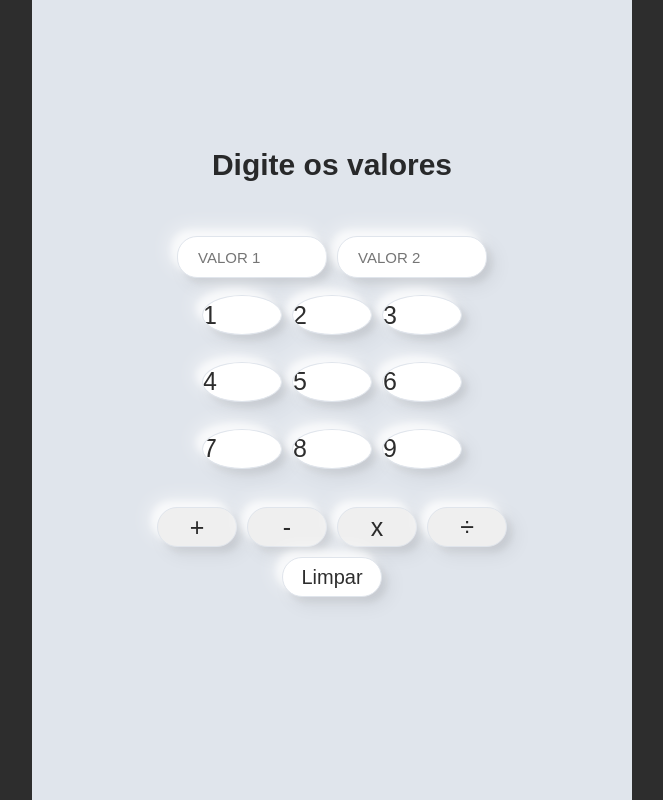
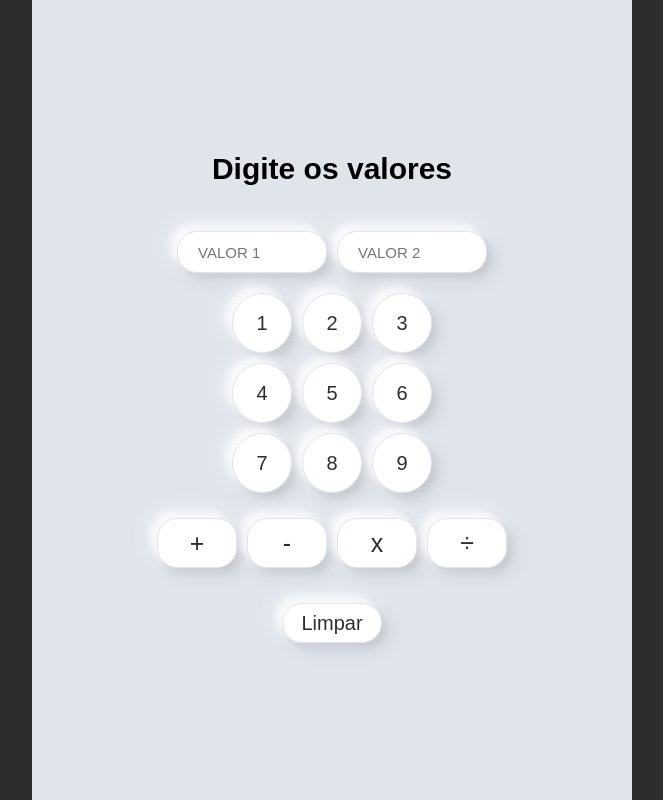
Before and after one commit to dududueedu/webCalculator, a React (Create React App) app in the folder calculator/: page / in a window 1280 px wide. Shown: the whole page, without its empty margins (308-971 px from the left). Built offline with nearby package versions, Linux system fonts and the light colour scheme.

Commit message:
visual design v2

```diff
--- a/calculator/src/components/Dashboard.jsx
+++ b/calculator/src/components/Dashboard.jsx
@@ -23,13 +23,14 @@ function Dashboard () {
                     <input type="submit" onClick={add8} value="8" className="numeros"/>
                     <input type="submit" onClick={add9} value="9" className="numeros"/>
                 </div>
-                <div className="position-row">
-                    <input type="submit" onClick={somar} value="+" />
-                    <input type="submit" onClick={subtrair} value="-" />
-                    <input type="submit" onClick={mutplicar} value="x" />
-                    <input type="submit" onClick={dividir} value="&#247;" />
+                <div>
+                    <input type="submit" onClick={somar} className="op" value="+" />
+                    <input type="submit" onClick={subtrair} className="op" value="-" />
+                    <input type="submit" onClick={mutplicar} className="op" value="x" />
+                    <input type="submit" onClick={dividir} className="op" value="&#247;" />
                 </div>
-                <a href="index.html"><input type="reset" value="Limpar" /></a>
+                <a href="index.html" className = "clean">
+                    <input type="reset" value="Limpar" /></a>
                 <div id="res"> </div>
             </div>
         )
--- a/calculator/src/css/style.css
+++ b/calculator/src/css/style.css
@@ -9,9 +9,7 @@
 }
 body{
     display: flex;
-    flex-direction: column;
     justify-content: center;
-    align-items: center;
     height: 100vh;
     overflow: hidden;
     font-family: arial;
@@ -30,19 +28,31 @@ body{
 
 h3{
     font-size: 30px;
-    margin-bottom: 50px;
-    color: #000000d2;
+    margin-bottom: 40px;
 }
 
-.position-row{
-    display:flex;
+.position-num-row{
+    display: flex;
+    align-items: center;
+    justify-content: center;
+    flex-wrap: wrap;
+    width: 250px;
+    height: 200px;
+    margin-bottom: 10px;
+    margin-top: 10px;
 }
 
 input{
-    border-radius:20px;
+    border-radius: 20px;
     outline: none;
-    border:1px solid var(--background);
-    box-shadow:-8px -8px 20px 0px #fff9, -6px -6px 6px 0px #fff9, 8px 8px 20px #0001, 5px 5px 6px 0px #0001;
+    border: 1px solid var(--background);
+    box-shadow: -8px -8px 20px 0px #fff9, -6px -6px 6px 0px #fff9, 8px 8px 20px #0001, 5px 5px 6px 0px #0001;
+}
+
+input.numeros{
+    justify-content: center;
+    border-radius: 50%;
+    background-color: white;
 }
 
 input[type=number]{
@@ -50,43 +60,26 @@ input[type=number]{
     height: 40px;
     font-size: 15px;
     padding: 20px;
-    margin: 4px 5px;
+    margin: 5px 5px;
 }
 
-.position-num-row{
-    display: flex;
-    align-items: center;
-    justify-content: center;
-    flex-wrap: wrap;
-    width: 300px;
-    height: 200px;
-    margin-bottom: 20px;
+input[type=submit].op{
+    font-size: 25px;
+    width: 80px;
+    height: 50px;
+    margin: 5px 5px;
+    cursor: pointer;
+    color:#000000d2;
+    margin-top: 20px;
+    background-color: white;
 }
 
-.numeros{
-    display:flex;
-    align-items: center;
-    justify-content: center;
-    margin:10px;
-    width:50px;
-    height:50px;
-    font-size:25px;
-    border-radius:50%;
-    text-align: left;
-    background-color:white;
-    box-shadow:-8px -8px 20px 0px #fff9, -6px -6px 6px 0px #fff9, 8px 8px 20px #0001, 5px 5px 6px 0px #0001;
-}
-
-.numeros:active{
-	box-shadow: inset -8px -8px 20px #fff9, inset -5px -5px 6px #fff9, inset 8px 8px 20px #0003, inset 5px 5px 6px #0001;
-}
-
-input[type=submit]{
-    font-size:25px;
-    width:80px;
-    height:40px;
-    margin:5px 5px;
-    cursor:pointer;
+input[type=submit].numeros{
+    font-size: 20px;
+    width: 60px;
+    height: 60px;
+    margin: 5px 5px;
+    cursor: pointer;
     color:#000000d2;
 }
 
@@ -105,13 +98,14 @@ input[type=reset]{
     background-color: #fff;
 }
 input[type=reset]:active{
-    box-shadow: inset -4px -4px 10px #fff9, inset 4px 4px 10px rgba(87, 9, 9, 0.2), inset 5px 5px 6px rgba(255, 0, 0, 0.067);
+    color:#5c87fe;
 }
 #res{
-    margin-top:50px;
-    font-size:25px;
+    font-size: 25px;
 }
-
+.clean{
+    margin-top: 25px;
+}
 /*
     box-shadow: 9px 9px 16px rgba(163, 177, 198, 0.6),
     -9px -9px 16px rgba(255, 255, 255, 0.5);
```
